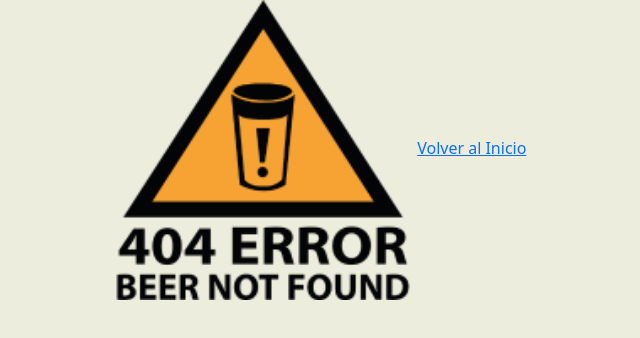
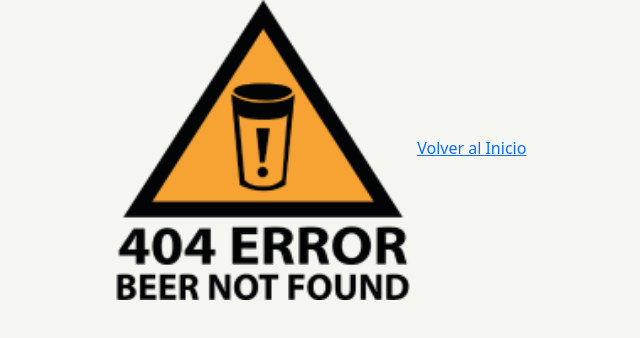
Before and after one commit to ndasanbiagio/proyecto-22900, a website: page 404.html in a window 1280 px wide. Shown: the whole page, without its empty margins (487-1127 px from the left). Drawn offline with nearby package versions, Linux system fonts and the light colour scheme.

Commit message:
Primera modificacion de prueba

```diff
--- a/css/style.css
+++ b/css/style.css
@@ -1139,6 +1139,6 @@ footer {
 .error404 {
   margin-left: 600px;
   margin-right: 200px;
-  background-color: rgb(237, 237, 222);
+  background-color: rgb(245, 245, 241);
   position: auto;
 }
```
Also changed, not shown: beer.html (+1 -1 lines).
